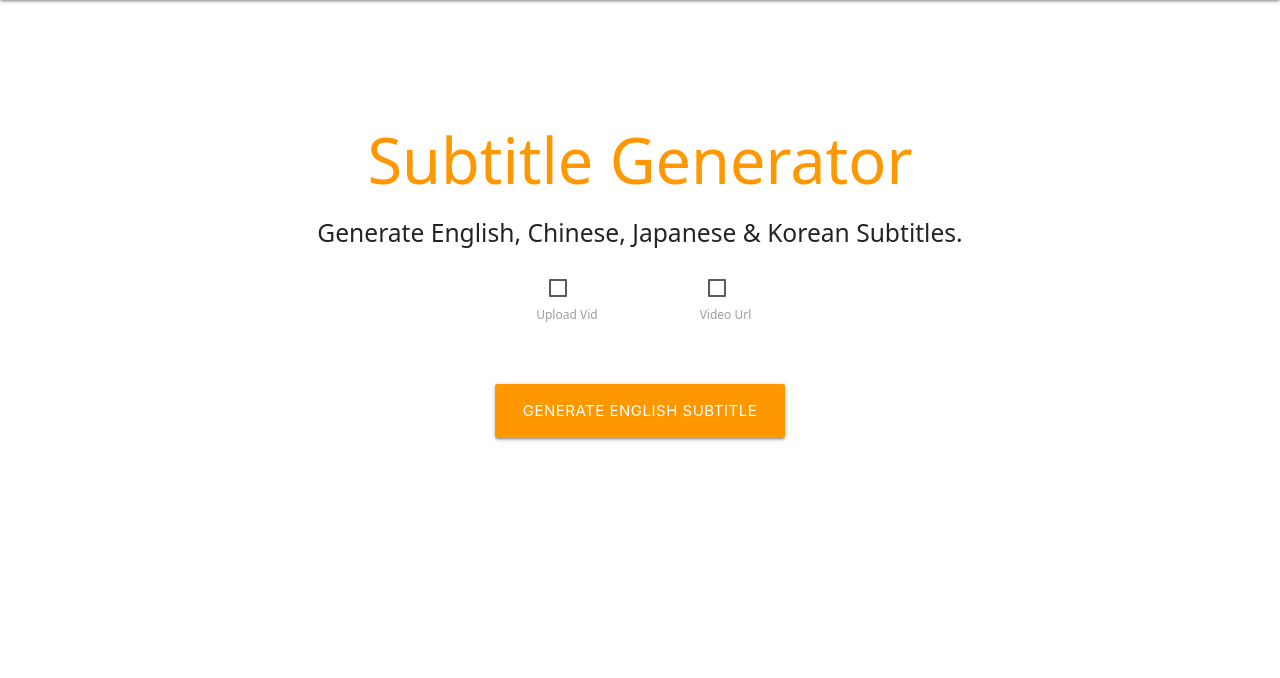
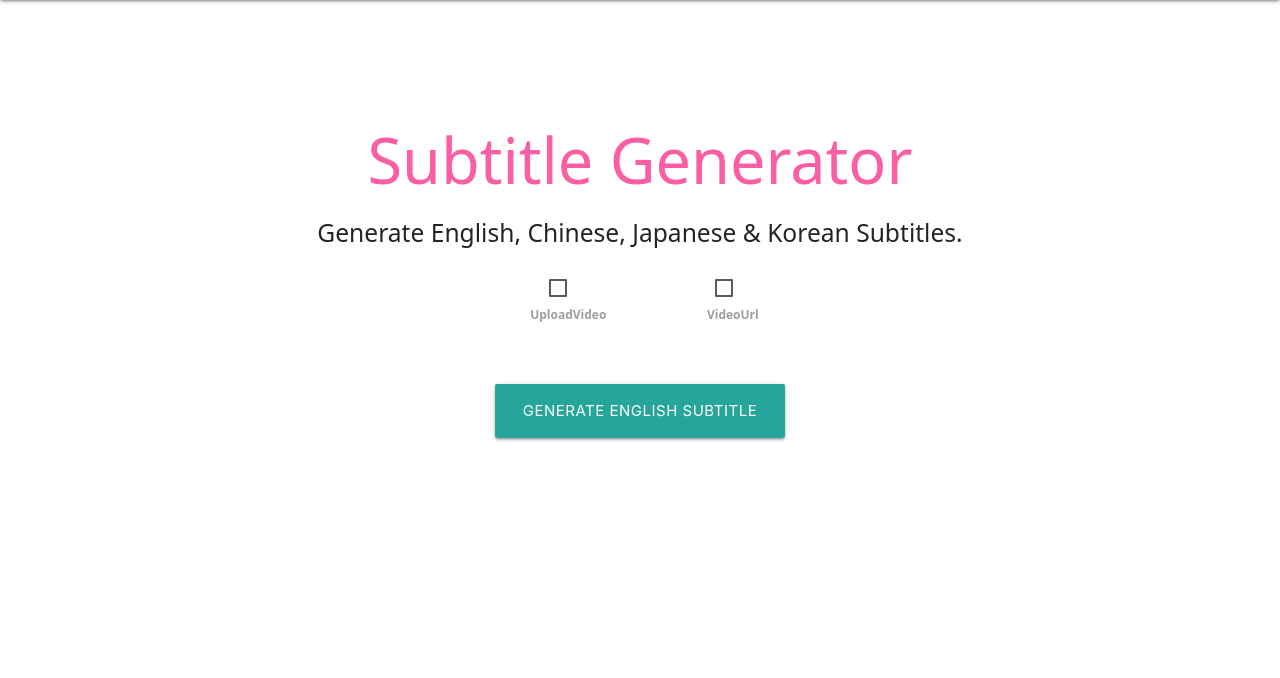
Before and after one commit to englishtube/subtitle-gen-flask, a Flask app: page / in a window 1280 px wide. Shown: the part 100-778 px from the top of the page. Run offline with Flask 2, Linux system fonts and the light colour scheme.

Commit message:
Update index.html

```diff
--- a/templates/index.html
+++ b/templates/index.html
@@ -97,24 +97,24 @@
                     <strong>{{ message|replace('korean: ', '')  }}</strong>
                   </div>
                 {% endif %}
-                {% if 'englisherror' in message %}
+                {% if 'enerror' in message %}
                   <div class="alert alert-success alert-dismissible fade show col-md-6" role="alert" id="msg4" style="display: block; color:black;">
-                    <strong>{{ message|replace('englisherror: ', '')  }}</strong>
+                    <strong>{{ message|replace('enerror: ', '')  }}</strong>
                   </div>
                 {% endif %}
-                {% if 'chineseerror' in message %}
+                {% if 'cherror' in message %}
                   <div class="alert alert-success alert-dismissible fade show col-md-6" role="alert" id="msg5" style="display: block; color:black;">
-                    <strong>{{ message|replace('chineseerror: ', '')  }}</strong>
+                    <strong>{{ message|replace('cherror: ', '')  }}</strong>
                   </div>
                 {% endif %}
-                {% if 'japaneseerror' in message %}
+                {% if 'japerror' in message %}
                   <div class="alert alert-success alert-dismissible fade show col-md-6" role="alert" id="msg6" style="display: block; color:black;">
-                    <strong>{{ message|replace('japaneseerror: ', '')  }}</strong>
+                    <strong>{{ message|replace('japerror: ', '')  }}</strong>
                   </div>
                 {% endif %}
-                {% if 'koreanerror' in message %}
+                {% if 'koerror' in message %}
                   <div class="alert alert-success alert-dismissible fade show col-md-6" role="alert" id="msg7" style="display: block; color:black;">
-                    <strong>{{ message|replace('koreanerror: ', '')  }}</strong>
+                    <strong>{{ message|replace('koerror: ', '')  }}</strong>
                   </div>
                 {% endif %}
                 {% if 'englishfile' in message %}
@@ -172,7 +172,8 @@
 
       <br>
       <!-- <h3 class="header center blue-text" style="margin-bottom: -35px;">EnglishTube</h3> -->
-      <h1 class="header center orange-text">Subtitle Generator</h1>
+      <!-- <h1 class="header center orange-text">Subtitle Generator</h1> -->
+      <h1 class="header center" style="color:#fb5fa3;">Subtitle Generator</h1>
       <div class="row center">
         <h5 class="header col s12 light">Generate English, Chinese, Japanese & Korean Subtitles.</h5>
       </div>
@@ -183,14 +184,14 @@
                 <label class="container">
                 <input type="checkbox" id="checkbox_upload">
                 <span class="checkmark"></span>
-                    Upload Vid
+                  <b>UploadVideo</b>
                 </label>
             </div>
             <div class="form-check form-check-inline" id="url_checkbox">
                 <label class="container">
                 <input type="checkbox" id="checkbox_video">
                 <span class="checkmark"></span>
-                    Video Url
+                  <b>VideoUrl</b>
                 </label>
             </div>
         </center>
@@ -217,7 +218,7 @@
           <br>
           <center>
             <div class="col-md-6" id="submiten" style="display: block;">
-              <button type="submit" name="submit" value="submit" class="btn-large waves-effect waves-light orange" onclick="validateFile()">Generate English Subtitle</button>
+              <button type="submit" name="submit" value="submit" class="btn-large waves-effect waves-light" onclick="validateFile()">Generate English Subtitle</button>
             </div>
           </center>
         </form>
@@ -226,7 +227,7 @@
         <center>
           <div class="col-md-6" id="downen" style="display: none;">
             <a href="{{ url_for('downloadenglishsrt') }}" download="{{ url_for('downloadenglishsrt') }}">
-              <button type="submit" class="btn-large waves-effect waves-light orange">Download English Subtitle</button>
+              <button type="submit" class="btn-large waves-effect waves-light">Download English Subtitle</button>
             </a>
           </div>
         </center>
@@ -245,42 +246,42 @@
           <br><br>
           <a href="{{ url_for('chainese') }}">
             <div class="col-md-6" id="submitch" style="display: none;">
-              <button type="submit" class="btn-large waves-effect waves-light orange">Generate Chinese Subtitle</button>
+              <button type="submit" class="btn-large waves-effect waves-light">Generate Chinese Subtitle</button>
             </div>
           </a>
         </center>
         <center>
           <a href="{{ url_for('japanese') }}">
             <div class="col-md-6" id="submitja" style="display: none;">
-              <button type="submit" class="btn-large waves-effect waves-light orange">Generate Japanese Subtitle</button>
+              <button type="submit" class="btn-large waves-effect waves-light">Generate Japanese Subtitle</button>
             </div>
           </a>
         </center>
         <center>
           <a href="{{ url_for('korean') }}">
             <div class="col-md-6" id="submitko" style="display: none;">
-              <button type="submit" class="btn-large waves-effect waves-light orange">Generate Korean Subtitle</button>
+              <button type="submit" class="btn-large waves-effect waves-light">Generate Korean Subtitle</button>
             </div>
           </a>
         </center>
         <center>
           <a href="{{ url_for('downloadchainesesrt') }}" download="{{ url_for('downloadchainesesrt') }}">
             <div class="col-md-6" id="downch" style="display: none;">
-              <button type="submit" class="btn-large waves-effect waves-light orange">Download Chinese Subtitle</button>
+              <button type="submit" class="btn-large waves-effect waves-light">Download Chinese Subtitle</button>
             </div>
           </a>
         </center>
         <center>
           <a href="{{ url_for('downloadjapanesesrt') }}" download="{{ url_for('downloadjapanesesrt') }}">
             <div class="col-md-6" id="downja" style="display: none;">
-              <button type="submit" class="btn-large waves-effect waves-light orange">Download Japanese Subtitle</button>
+              <button type="submit" class="btn-large waves-effect waves-light">Download Japanese Subtitle</button>
             </div>
           </a>
         </center>
         <center>
           <a href="{{ url_for('downloadkoreansrt') }}" download="{{ url_for('downloadkoreansrt') }}">
             <div class="col-md-6" id="downko" style="display: none;">
-              <button type="submit" class="btn-large waves-effect waves-light orange">Download Korean Subtitle</button>
+              <button type="submit" class="btn-large waves-effect waves-light">Download Korean Subtitle</button>
             </div>
           </a>
         </center>
```
